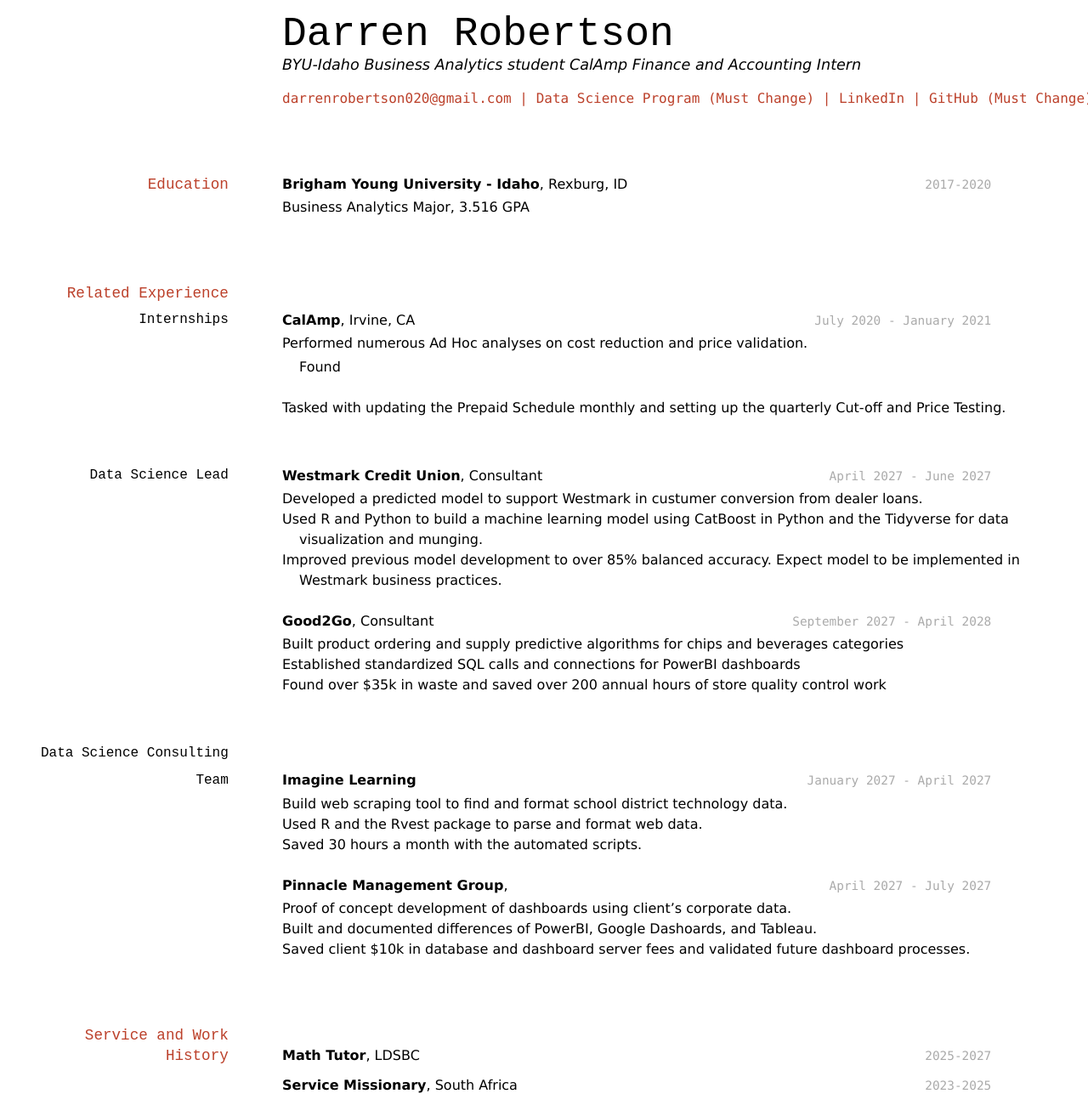
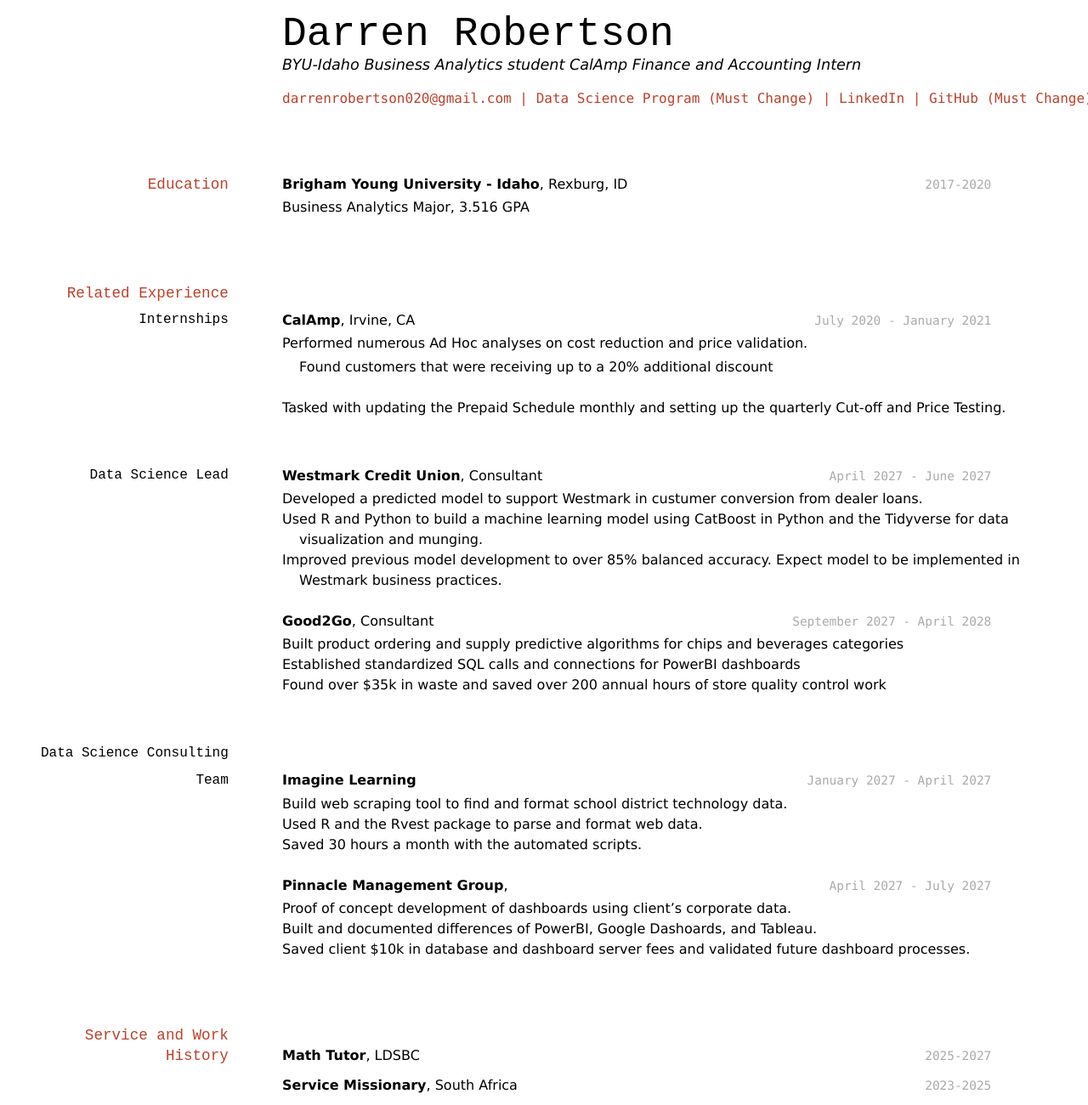
Before and after one commit to robertsonDarren/darrenrobertson_resume, a Jekyll site: the page built from docs/index.md, in a window 1280 px wide. Shown: the whole page at 85% size. Built offline with Jekyll 4.4.1, drawn with Linux system fonts in a browser that asks for light colours.

Commit message:
updated internship experience

```diff
--- a/docs/index.md
+++ b/docs/index.md
@@ -31,7 +31,7 @@ __Brigham Young University - Idaho__, Rexburg, ID
 __CalAmp__, Irvine, CA
 
 - Performed numerous Ad Hoc analyses on cost reduction and price validation.
-    - Found
+    - Found customers that were receiving up to a 20% additional discount
 - Tasked with updating the Prepaid Schedule monthly and setting up the quarterly Cut-off and Price Testing.
 
 ### Data Science Lead
```
